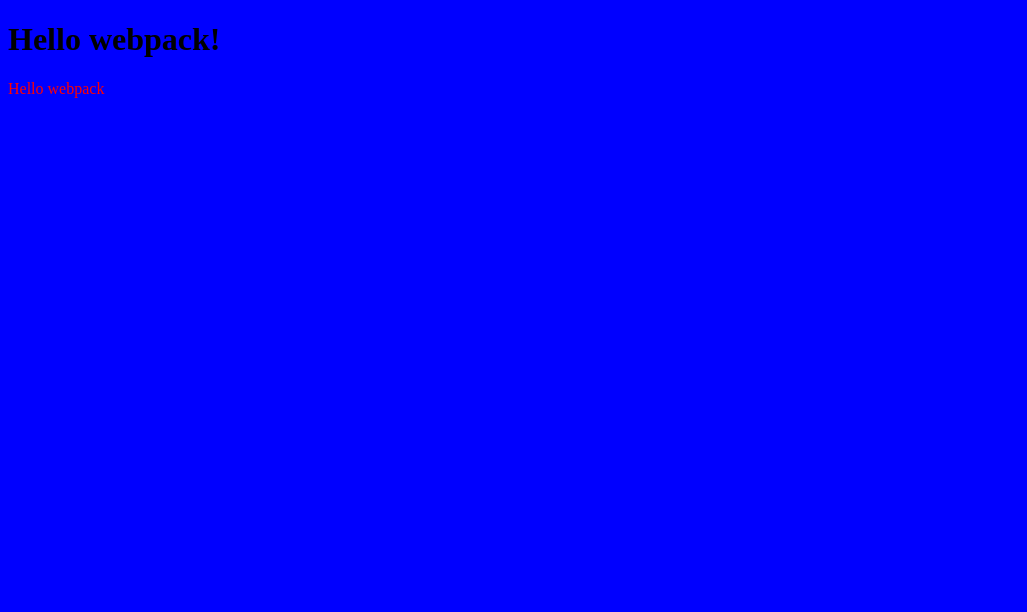
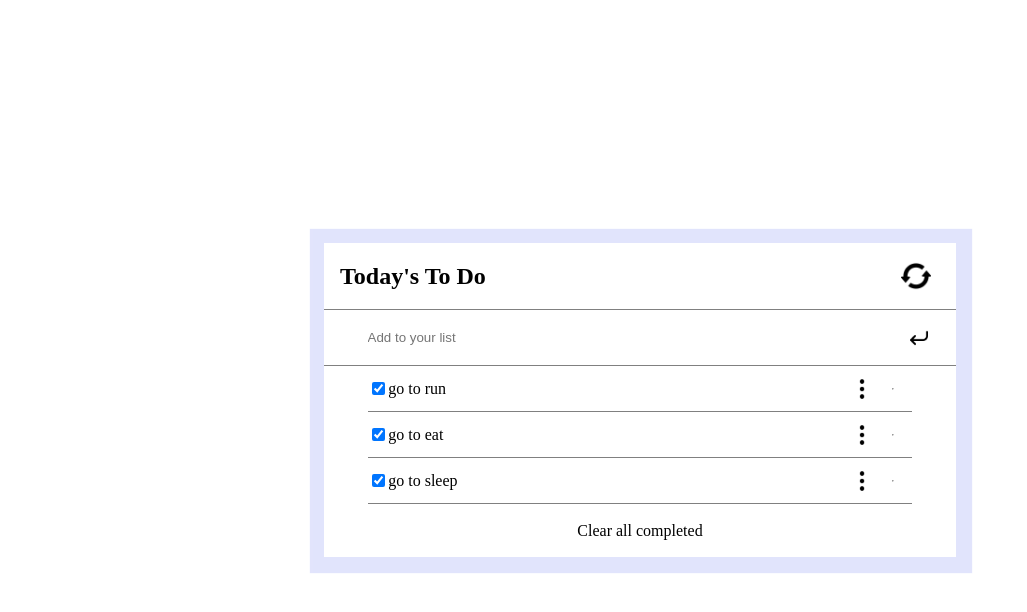
Before and after one commit to J2ZROMERO/To-do-list, a website built with webpack: page src/index.html in a window 1280 px wide. Shown: the whole page, without its empty margins (0-1027 px from the left). Built offline with nearby package versions, Linux system fonts and the light colour scheme.

Commit message:
structure completed

```diff
--- a/src/index.html
+++ b/src/index.html
@@ -6,6 +6,25 @@
     <title>Wbpack Exercise</title>
 </head>
 <body>
-    <h1>Hello webpack!</h1>
+
+
+<section class="tasks">
+
+<div class="headT">  <h1>Today's To Do</h1>  <img class="refresh"></div>
+<form action="#">
+    <div class="toDo">
+        <input class="addToDo" type="text" placeholder="Add to your list">
+        <img class="enter"> </div>
+
+<ul class="pctasks">
+</ul>
+<footer> Clear all completed</footer>
+
+</form>
+
+
+</section>
+
+
 </body>
 </html>
--- a/src/index.js
+++ b/src/index.js
@@ -1,12 +1,26 @@
 import _ from 'lodash';
 import './style.css';
-function component() {
-    const element = document.createElement('div');
+import enter from './img/enter.png';
+import refresh from './img/refresh.png';
+import dots from './img/dots.png';
 
 
-    element.innerHTML = _.join(['Hello', 'webpack'], ' ');
-    element.classList.add('hello');
-    return element;
-  }
+  document.querySelector('.refresh').src = refresh;
+  document.querySelector('.enter').src = enter;
+  const contentTask = document.querySelector('.pctasks')
 
-  document.body.appendChild(component());
+  const tasktR = [{completed: true,description: "go to run",index: 0},{completed: false,description: "go to eat",index: 2},{completed: true,description: "go to sleep",index: 3}]
+
+
+  window.addEventListener('load',()=>{
+
+
+    for(let i = 0; i < tasktR.length;i++){
+    const  task = ` <li class="tsk">
+        <input type="checkbox" class="checkB" checked name="vehicle1" value="Bike">
+        <label class="nametsk"> ${tasktR[i].description}</label>
+        <img class="dot" src='${dots}' alt=""> <hr>
+                </li>`;
+        contentTask.innerHTML += task
+    }
+  })
--- a/src/style.css
+++ b/src/style.css
@@ -1,6 +1,83 @@
-.hello {
-    color: red;
-  }
-  body{
-    background-color: blue;
-  }
+body,html {
+    width: 100%;
+    height: 100%;
+    display: flex;
+    justify-content: center;
+    align-items: center;
+}
+h1{
+    margin-left: 16px;
+}
+.tasks {
+    width: 50%;
+    box-shadow: 1px 1px 1px 15px rgb(29 47 232 / 13%);
+}
+.headT{
+    display: flex;
+    justify-content: space-between;
+    align-items: center;
+    cursor: pointer;
+    border-bottom: 1px solid gray;
+}
+.refresh{
+    width: 30px;
+    height: 30px;
+    margin-right: 4%;
+}
+.toDo{
+    width: 100%;
+    width: 100%;
+    height: 55px;
+    display: flex;
+    justify-content: flex-end;
+    align-items: center;
+    border-bottom: 1px solid gray;
+}
+.addToDo{
+    width: 85%;
+    background-color: transparent;
+    outline: none;
+    height: 100%;
+    border: 0;
+    cursor: pointer;
+}
+.enter{
+    height: 24px;
+    width: 24px;
+    margin-right: 4%;
+}
+
+.pctasks{
+    padding: 0;
+    list-style: none;
+    margin: 0;
+    display: flex;
+    flex-direction: column;
+    align-items: center;
+}
+ .tsk{
+    width: 86%;
+    margin-left: 0%;
+    display: flex;
+    justify-content: space-between;
+    align-items: center;
+    height: 45px;
+    border-bottom: 1px solid gray;
+}
+.nametsk{
+    width: 85%;
+
+}
+.dot {
+    width: 24px;
+    cursor: move;
+}
+
+footer{
+    width: 100%;
+    height: 53px;
+    display: flex;
+    justify-content: center;
+    align-items: center;
+    cursor: pointer;
+}
--- a/webpack.config.js
+++ b/webpack.config.js
@@ -5,6 +5,7 @@ module.exports = {
     devServer: {
         static: './dist',
     hot:false,
+
     },
         optimization: {
         runtimeChunk: 'single',
@@ -28,6 +29,16 @@ new HtmlWebpackPlugin({
         test: /\.css$/i,
         use: ['style-loader', 'css-loader'],
       },
+      {
+        test: /\.(png|svg|jpg|jpeg|gif)$/i,
+        type: 'asset/resource',
+      },
+      {
+        test: /\.(woff|woff2|eot|ttf|otf)$/i,
+        type: 'asset/resource',
+      },
     ],
+
   },
+
 };
```
Also changed, not shown: src/modules/structure.js (added, +36 -0 lines), src/img/dots.png (added), src/img/enter.png (added), src/img/refresh.png (added).
